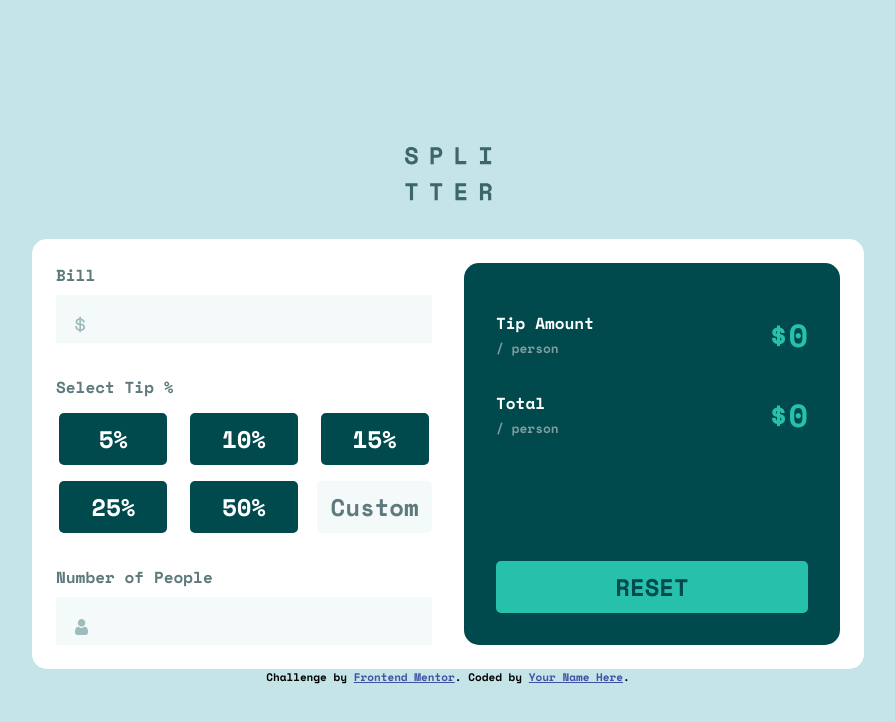
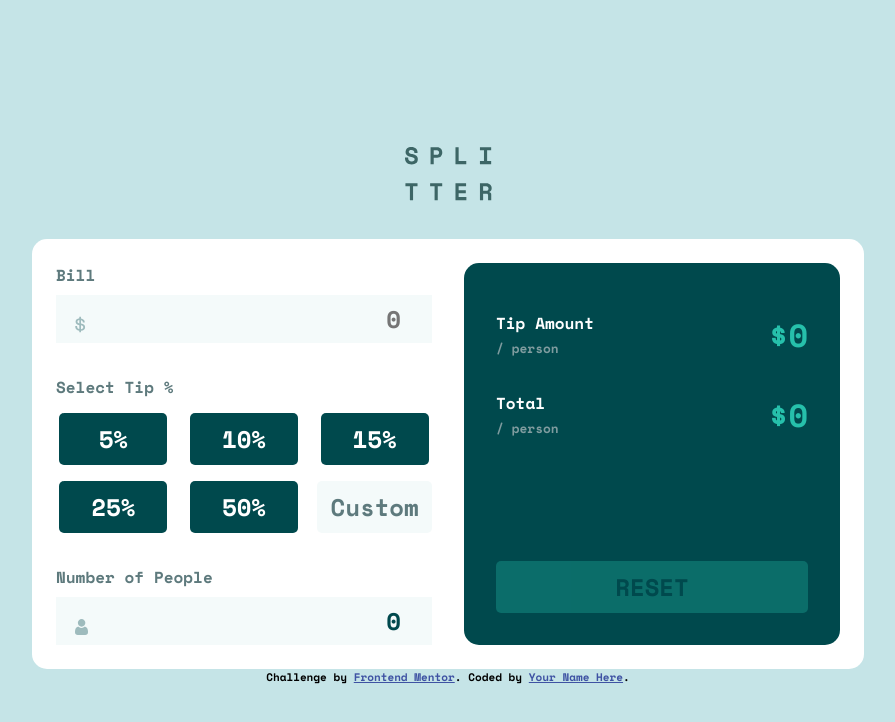
Before and after one commit to branalex94/tip-calculator, a React (Vite) app: page / in a window 1280 px wide. Shown: the top 722 px of the page, without its empty margins (192-1087 px from the left). Built offline with nearby package versions, Linux system fonts and the light colour scheme.

Commit message:
Finished working tip calculator

```diff
--- a/src/components/CalculatorCard/index.jsx
+++ b/src/components/CalculatorCard/index.jsx
@@ -5,27 +5,44 @@ import SelectTip from "../SelectTip";
 import TipResult from "../TipResult";
 
 export default function CalculatorCard() {
-  const [bill, setBill] = useState(0);
+  const [bill, setBill] = useState("");
   const [people, setPeople] = useState(0);
-  const [tip, setTip] = useState(0);
-  const [tipAmount, setTipAmount] = useState(0);
-  const [total, setTotal] = useState(0);
-
-  console.log({ bill, people });
+  const [tip, setTip] = useState("");
+  const [customActive, setCustomActive] = useState(false);
 
   return (
     <main className="main__card">
       <div className="main__left-container--desktop">
-        <Input name="Bill" type="number" icon="dollar" setFunc={setBill} />
-        <SelectTip tipAmount={tip} setTip={setTip} />
+        <Input
+          name="Bill"
+          type="number"
+          icon="dollar"
+          setFunc={setBill}
+          value={bill}
+        />
+        <SelectTip
+          tipAmount={tip}
+          setTip={setTip}
+          customActive={customActive}
+          setCustomActive={setCustomActive}
+        />
         <Input
           name="Number of People"
           type="number"
           setFunc={setPeople}
           icon="person"
+          value={people}
         />
       </div>
-      <TipResult />
+      <TipResult
+        bill={bill}
+        tip={tip}
+        people={people}
+        setBill={setBill}
+        setPeople={setPeople}
+        setTip={setTip}
+        setCustomActive={setCustomActive}
+      />
     </main>
   );
 }
--- a/src/components/CustomTip/index.jsx
+++ b/src/components/CustomTip/index.jsx
@@ -1,8 +1,7 @@
 import "./customTip.css";
 import { useRef, useState } from "react";
 
-export default function CustomTip({ setTip }) {
-  const [customActive, setCustomActive] = useState(false);
+export default function CustomTip({ setTip, customActive, setCustomActive }) {
   const customTipRef = useRef();
   const handleClick = () => {
     setTip(0);
--- a/src/components/Input/index.jsx
+++ b/src/components/Input/index.jsx
@@ -8,12 +8,16 @@ const ICONS = {
   person: <Person />,
 };
 
-export default function Input({ name, type, icon, setFunc }) {
+export default function Input({ name, type, icon, setFunc, value }) {
   const [error, setError] = useState(false);
   const inputRef = useRef();
 
+  const handleClick = () => {
+    setFunc("");
+  };
+
   const handleChange = () => {
-    const input = Number(inputRef.current.value);
+    const input = inputRef.current.value;
     setFunc(input);
     if (input <= 0) setError(true);
     else setError(false);
@@ -31,6 +35,9 @@ export default function Input({ name, type, icon, setFunc }) {
         className={`main__input ${error ? "input__warning" : ""}`}
         onChange={handleChange}
         ref={inputRef}
+        placeholder="0"
+        value={value}
+        onClick={handleClick}
       />
       {error && <span className="input__warning-msg">Can't be zero</span>}
     </div>
--- a/src/components/SelectTip/index.jsx
+++ b/src/components/SelectTip/index.jsx
@@ -1,18 +1,34 @@
 import "./selectTip.css";
+import { useState } from "react";
 import SingleTip from "../SingleTip";
 import CustomTip from "../CustomTip";
 
 const TIPS = [5, 10, 15, 25, 50];
 
-export default function SelectTip({ tipAmount, setTip }) {
+export default function SelectTip({
+  tipAmount,
+  setTip,
+  setCustomActive,
+  customActive,
+}) {
   return (
     <section className="section__select-tip">
       <h2 className="section__title">Select Tip %</h2>
       <div className="section__tips">
         {TIPS.map((tip, i) => (
-          <SingleTip tip={tip} key={i} setTip={setTip} tipAmount={tipAmount} />
+          <SingleTip
+            tip={tip}
+            key={i}
+            setTip={setTip}
+            tipAmount={tipAmount}
+            setCustomActive={setCustomActive}
+          />
         ))}
-        <CustomTip setTip={setTip} />
+        <CustomTip
+          setTip={setTip}
+          customActive={customActive}
+          setCustomActive={setCustomActive}
+        />
       </div>
     </section>
   );
--- a/src/components/SingleTip/index.jsx
+++ b/src/components/SingleTip/index.jsx
@@ -1,9 +1,10 @@
 import "./singleTip.css";
 import { useEffect, useState } from "react";
 
-export default function SingleTip({ tipAmount, tip, setTip }) {
+export default function SingleTip({ tipAmount, tip, setTip, setCustomActive }) {
   const [active, setActive] = useState(false);
   const handleClick = () => {
+    setCustomActive(false);
     setTip(tip);
   };
 
--- a/src/components/TipResult/index.jsx
+++ b/src/components/TipResult/index.jsx
@@ -1,6 +1,30 @@
 import "./tipResult.css";
 
-export default function TipResult() {
+export default function TipResult({
+  bill,
+  tip,
+  people,
+  setBill,
+  setTip,
+  setPeople,
+  setCustomActive,
+}) {
+  const handleClick = () => {
+    setBill(0);
+    setPeople(0);
+    setTip(0);
+    setCustomActive(false);
+  };
+
+  const tipAmount =
+    people === 0 || people === ""
+      ? 0
+      : ((bill * (tip / 100)) / people).toFixed(2);
+  const totalPerPeople =
+    people === 0 || people === ""
+      ? 0
+      : Number(bill / people + Number(tipAmount)).toFixed(2);
+
   return (
     <div className="main__result">
       <div>
@@ -9,17 +33,22 @@ export default function TipResult() {
             Tip Amount <br />
             <span className="result__gray-text">/ person</span>
           </p>
-          <span className="result__right">$0</span>
+          <span className="result__right">${tipAmount}</span>
         </div>
         <div className="main__result-bottom">
           <p className="result__left">
             Total <br />
             <span className="result__gray-text">/ person</span>
           </p>
-          <span className="result__right">$0</span>
+          <span className="result__right">${totalPerPeople}</span>
         </div>
       </div>
-      <button className="result__btn">Reset</button>
+      <button
+        className={`result__btn ${!bill && !tip && !people ? "empty-btn" : ""}`}
+        onClick={handleClick}
+      >
+        Reset
+      </button>
     </div>
   );
 }
--- a/src/components/TipResult/tipResult.css
+++ b/src/components/TipResult/tipResult.css
@@ -38,6 +38,10 @@
   transition: background-color 0.5s ease;
 }
 
+.empty-btn {
+  opacity: 0.3;
+}
+
 .result__btn:hover {
   cursor: pointer;
   background-color: var(--Light-grayish-cyan);
```
